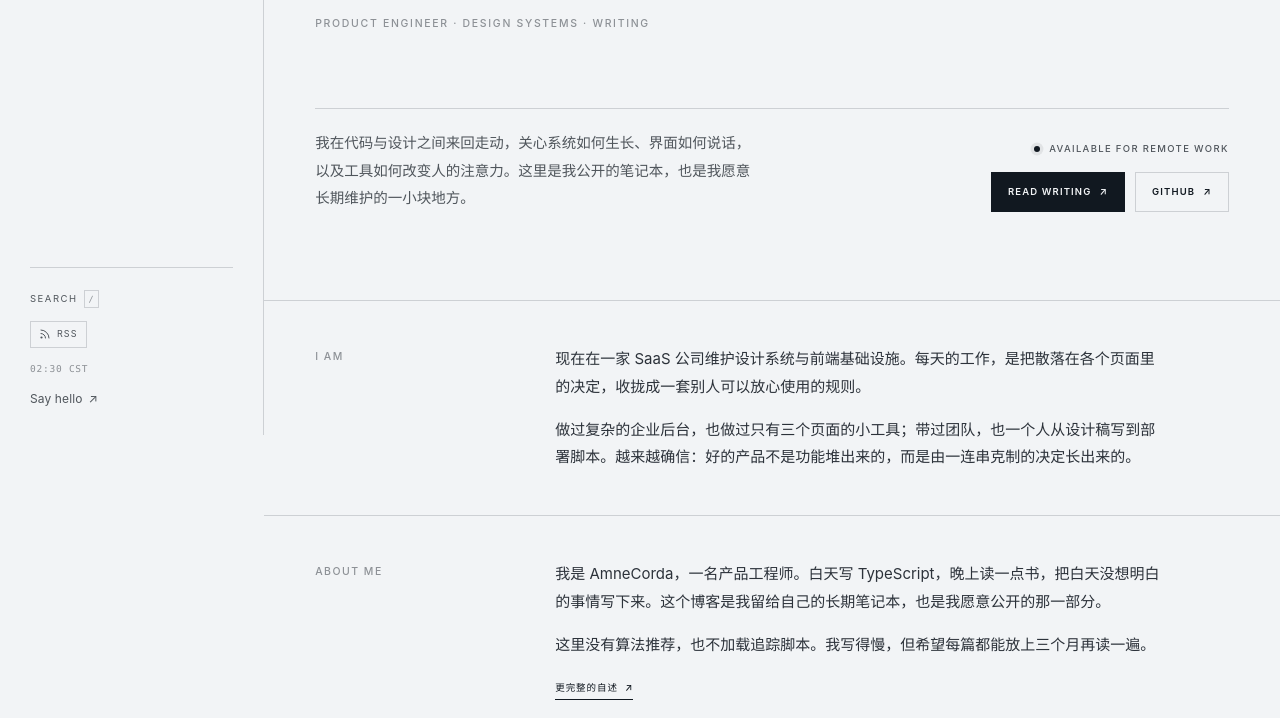
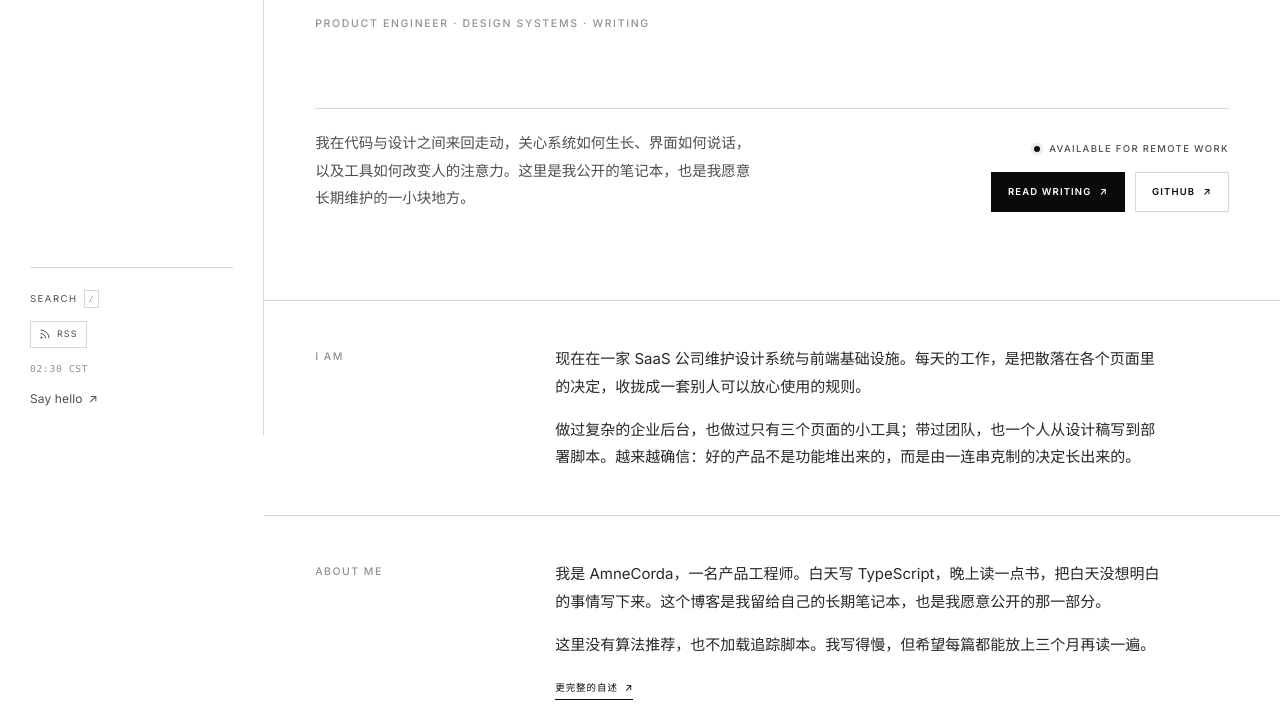
Before and after one commit to mar08meow/amnecorda, a plain HTML site: page index.html in a window 1280 px wide. Shown: the part 365-1083 px from the top of the page. Drawn offline with Linux system fonts and the light colour scheme.

Commit message:
Update site theme

```diff
--- a/assets/css/theme.css
+++ b/assets/css/theme.css
@@ -1,21 +1,21 @@
 /* AMNE CORDA — editable theme. Generated by /admin → 外观. */
 
 :root {
-  --paper: #f2f4f6;
-  --paper-2: #e9ebed;
-  --paper-3: #e0e2e5;
-  --ink: #111820;
-  --ink-2: #2c323a;
-  --ink-soft: #50565c;
-  --muted: #8d9196;
-  --line: rgba(17, 24, 32, 0.16);
-  --line-soft: rgba(17, 24, 32, 0.08);
-  --accent: #1f4e79;
-  --accent-deep: #1c4265;
-  --accent-soft: #7e99b1;
-  --sans: -apple-system, BlinkMacSystemFont, "Segoe UI", "PingFang SC", "Microsoft YaHei", sans-serif;
-  --display: -apple-system, BlinkMacSystemFont, "Segoe UI", "PingFang SC", "Microsoft YaHei", sans-serif;
-  --reading: -apple-system, BlinkMacSystemFont, "Segoe UI", "PingFang SC", "Microsoft YaHei", sans-serif;
+  --paper: #ffffff;
+  --paper-2: #f5f5f5;
+  --paper-3: #ebebeb;
+  --ink: #0a0a0a;
+  --ink-2: #272727;
+  --ink-soft: #4f4f4f;
+  --muted: #919191;
+  --line: rgba(10, 10, 10, 0.16);
+  --line-soft: rgba(10, 10, 10, 0.08);
+  --accent: #0a0a0a;
+  --accent-deep: #0a0a0a;
+  --accent-soft: #787878;
+  --sans: "Inter", -apple-system, BlinkMacSystemFont, "Segoe UI", "PingFang SC", "Microsoft YaHei", sans-serif;
+  --display: "Inter", -apple-system, BlinkMacSystemFont, "Segoe UI", "PingFang SC", "Microsoft YaHei", sans-serif;
+  --reading: "Inter", -apple-system, BlinkMacSystemFont, "Segoe UI", "PingFang SC", "Microsoft YaHei", sans-serif;
   --base-size: 16px;
   --reading-size: 16.5px;
   --display-weight: 700;
```
